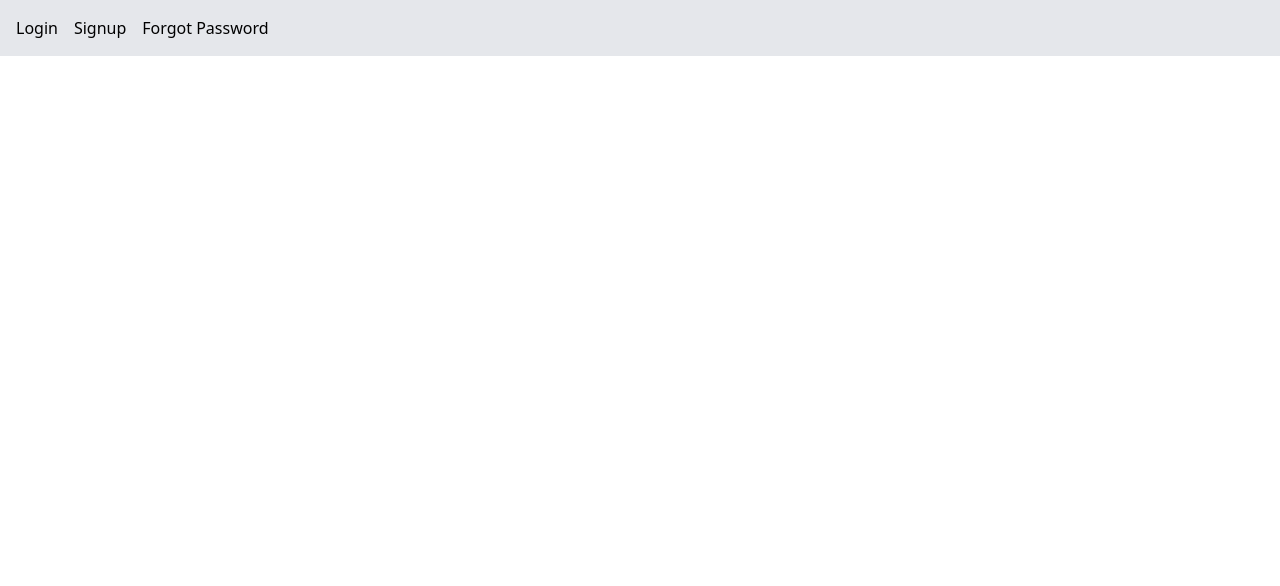
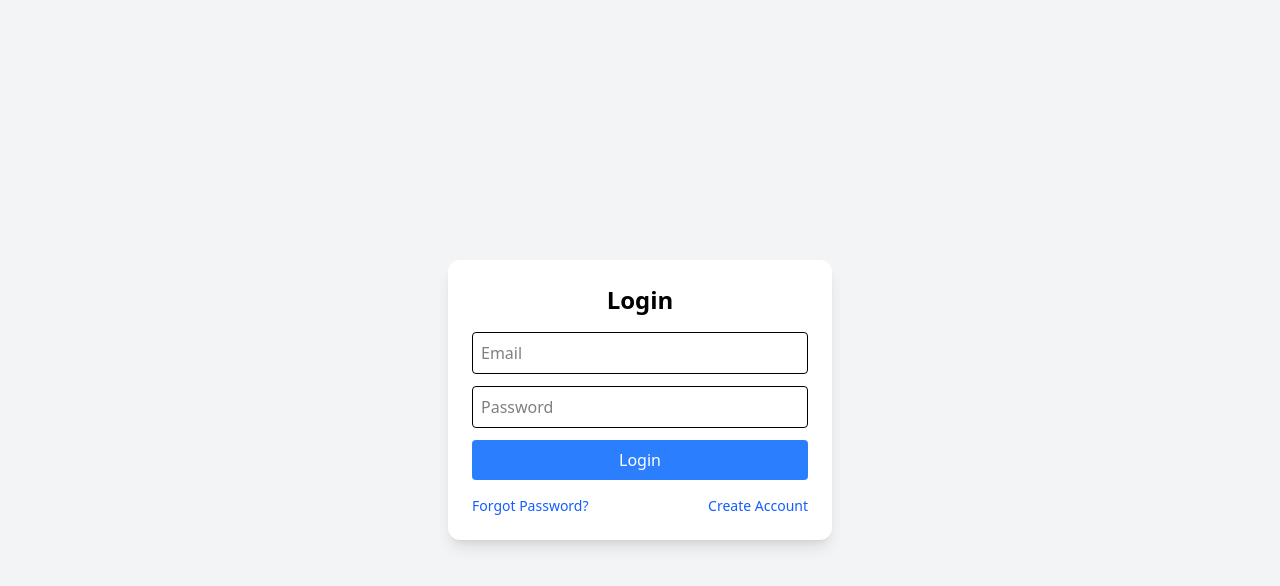
Before and after one commit to patties-eater/BandhanHub, a React (Vite) app: page / in a window 1280 px wide. Shown: the top 586 px of the page. Built offline with nearby package versions, Linux system fonts and the light colour scheme; no server answers.

Commit message:
done auth

```diff
--- a/src/App.jsx
+++ b/src/App.jsx
@@ -1,4 +1,4 @@
-import { BrowserRouter, Routes, Route, Link } from "react-router-dom";
+import { BrowserRouter, Routes, Route } from "react-router-dom";
 import Login from "./pages/Login";
 import Signup from "./pages/Signup";
 import ForgotPassword from "./pages/ForgotPassword";
@@ -7,13 +7,8 @@ import ResetPassword from "./pages/ResetPassword";
 function App() {
   return (
     <BrowserRouter>
-      <nav className="p-4 bg-gray-200 flex gap-4">
-        <Link to="/login">Login</Link>
-        <Link to="/signup">Signup</Link>
-        <Link to="/forgot-password">Forgot Password</Link>
-      </nav>
       <Routes>
-        <Route path="/login" element={<Login />} />
+        <Route path="/" element={<Login />} />
         <Route path="/signup" element={<Signup />} />
         <Route path="/forgot-password" element={<ForgotPassword />} />
         <Route path="/reset-password" element={<ResetPassword />} />
--- a/src/pages/ForgotPassword.jsx
+++ b/src/pages/ForgotPassword.jsx
@@ -1,5 +1,6 @@
+import { useState } from "react";
 import { supabase } from "../supabaseClient";
-import { useState } from "react";
+import { Link } from "react-router-dom";
 
 export default function ForgotPassword() {
   const [email, setEmail] = useState("");
@@ -17,8 +18,10 @@ export default function ForgotPassword() {
   }
 
   return (
-    <form onSubmit={handleReset} className="p-4 flex flex-col gap-3 max-w-sm mx-auto">
-      <h2 className="text-xl font-bold">Forgot Password</h2>
+    <div className="flex items-center justify-center min-h-screen bg-gray-100">
+      <div className="bg-white shadow-lg rounded-xl p-6 w-96">
+        <h2 className="text-2xl font-bold mb-4 text-center">Forgot Password</h2>
+        <form onSubmit={handleReset} className="flex flex-col gap-3">
           <input
             type="email"
             placeholder="Enter your email"
@@ -27,9 +30,20 @@ export default function ForgotPassword() {
             className="border p-2 rounded"
             required
           />
-      <button type="submit" className="bg-blue-500 text-white px-4 py-2 rounded">
+          <button
+            type="submit"
+            className="bg-blue-500 text-white px-4 py-2 rounded hover:bg-blue-600"
+          >
             Send Reset Link
           </button>
         </form>
+
+        <div className="mt-4 text-sm text-center">
+          <Link to="/" className="text-blue-600 hover:underline">
+            Back to Login
+          </Link>
+        </div>
+      </div>
+    </div>
   );
 }
--- a/src/pages/Login.jsx
+++ b/src/pages/Login.jsx
@@ -1,8 +1,13 @@
+import { useState } from "react";
 import { supabase } from "../supabaseClient";
-import AuthForm from "../components/AuthForm";
+import { Link } from "react-router-dom";
 
 export default function Login() {
-  async function handleLogin(email, password) {
+  const [email, setEmail] = useState("");
+  const [password, setPassword] = useState("");
+
+  async function handleLogin(e) {
+    e.preventDefault();
     const { error } = await supabase.auth.signInWithPassword({ email, password });
     if (error) {
       alert(error.message);
@@ -11,5 +16,45 @@ export default function Login() {
     }
   }
 
-  return <AuthForm title="Login" onSubmit={handleLogin} buttonLabel="Login" />;
+  return (
+    <div className="flex items-center justify-center min-h-screen bg-gray-100">
+      <div className="bg-white shadow-lg rounded-xl p-6 w-96">
+        <h2 className="text-2xl font-bold mb-4 text-center">Login</h2>
+        <form onSubmit={handleLogin} className="flex flex-col gap-3">
+          <input
+            type="email"
+            placeholder="Email"
+            value={email}
+            onChange={(e) => setEmail(e.target.value)}
+            className="border p-2 rounded"
+            required
+          />
+          <input
+            type="password"
+            placeholder="Password"
+            value={password}
+            onChange={(e) => setPassword(e.target.value)}
+            className="border p-2 rounded"
+            required
+          />
+          <button
+            type="submit"
+            className="bg-blue-500 text-white px-4 py-2 rounded hover:bg-blue-600"
+          >
+            Login
+          </button>
+        </form>
+
+        {/* Bottom Links */}
+        <div className="flex justify-between mt-4 text-sm text-blue-600">
+          <Link to="/forgot-password" className="hover:underline">
+            Forgot Password?
+          </Link>
+          <Link to="/signup" className="hover:underline">
+            Create Account
+          </Link>
+        </div>
+      </div>
+    </div>
+  );
 }
--- a/src/pages/ResetPassword.jsx
+++ b/src/pages/ResetPassword.jsx
@@ -1,5 +1,5 @@
+import { useState } from "react";
 import { supabase } from "../supabaseClient";
-import { useState } from "react";
 
 export default function ResetPassword() {
   const [password, setPassword] = useState("");
@@ -11,12 +11,15 @@ export default function ResetPassword() {
       alert(error.message);
     } else {
       alert("Password updated successfully! You can now login.");
+      window.location.href = "/";
     }
   }
 
   return (
-    <form onSubmit={handleUpdatePassword} className="p-4 flex flex-col gap-3 max-w-sm mx-auto">
-      <h2 className="text-xl font-bold">Reset Password</h2>
+    <div className="flex items-center justify-center min-h-screen bg-gray-100">
+      <div className="bg-white shadow-lg rounded-xl p-6 w-96">
+        <h2 className="text-2xl font-bold mb-4 text-center">Reset Password</h2>
+        <form onSubmit={handleUpdatePassword} className="flex flex-col gap-3">
           <input
             type="password"
             placeholder="New password"
@@ -25,9 +28,14 @@ export default function ResetPassword() {
             className="border p-2 rounded"
             required
           />
-      <button type="submit" className="bg-green-500 text-white px-4 py-2 rounded">
+          <button
+            type="submit"
+            className="bg-green-500 text-white px-4 py-2 rounded hover:bg-green-600"
+          >
             Update Password
           </button>
         </form>
+      </div>
+    </div>
   );
 }
--- a/src/pages/Signup.jsx
+++ b/src/pages/Signup.jsx
@@ -1,15 +1,59 @@
+import { useState } from "react";
 import { supabase } from "../supabaseClient";
-import AuthForm from "../components/AuthForm";
+import { Link } from "react-router-dom";
 
 export default function Signup() {
-  async function handleSignup(email, password) {
+  const [email, setEmail] = useState("");
+  const [password, setPassword] = useState("");
+
+  async function handleSignup(e) {
+    e.preventDefault();
     const { error } = await supabase.auth.signUp({ email, password });
     if (error) {
       alert(error.message);
     } else {
-      alert("Signup successful! Check your email for confirmation.");
+      alert("Signup successful! Check your email to confirm.");
     }
   }
 
-  return <AuthForm title="Signup" onSubmit={handleSignup} buttonLabel="Signup" />;
+  return (
+    <div className="flex items-center justify-center min-h-screen bg-gray-100">
+      <div className="bg-white shadow-lg rounded-xl p-6 w-96">
+        <h2 className="text-2xl font-bold mb-4 text-center">Signup</h2>
+        <form onSubmit={handleSignup} className="flex flex-col gap-3">
+          <input
+            type="email"
+            placeholder="Email"
+            value={email}
+            onChange={(e) => setEmail(e.target.value)}
+            className="border p-2 rounded"
+            required
+          />
+          <input
+            type="password"
+            placeholder="Password"
+            value={password}
+            onChange={(e) => setPassword(e.target.value)}
+            className="border p-2 rounded"
+            required
+          />
+          <button
+            type="submit"
+            className="bg-green-500 text-white px-4 py-2 rounded hover:bg-green-600"
+          >
+            Signup
+          </button>
+        </form>
+
+        <div className="mt-4 text-sm text-center">
+          <p>
+            Already have an account?{" "}
+            <Link to="/" className="text-blue-600 hover:underline">
+              Login
+            </Link>
+          </p>
+        </div>
+      </div>
+    </div>
+  );
 }
```
Lines whose indentation alone changed are shown as unchanged.
